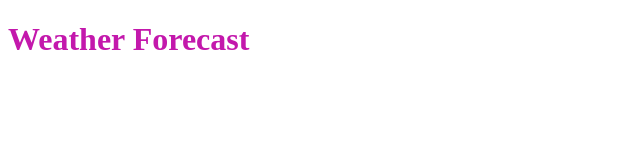
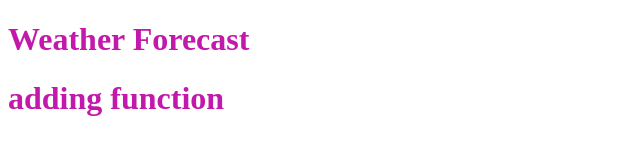
Before and after one commit to sdhage1502/WeatherApp, a plain HTML site: page index.html in a window 1280 px wide. Shown: the whole page, without its empty margins (0-640 px from the left). Drawn offline with Linux system fonts and the light colour scheme.

Commit message:
add funtion

```diff
--- a/index.html
+++ b/index.html
@@ -9,5 +9,6 @@
 </head>
 <body>
     <h1 class="heading">Weather Forecast </h1>
+    <h1 >adding function</h1>
 </body>
 </html>
```
